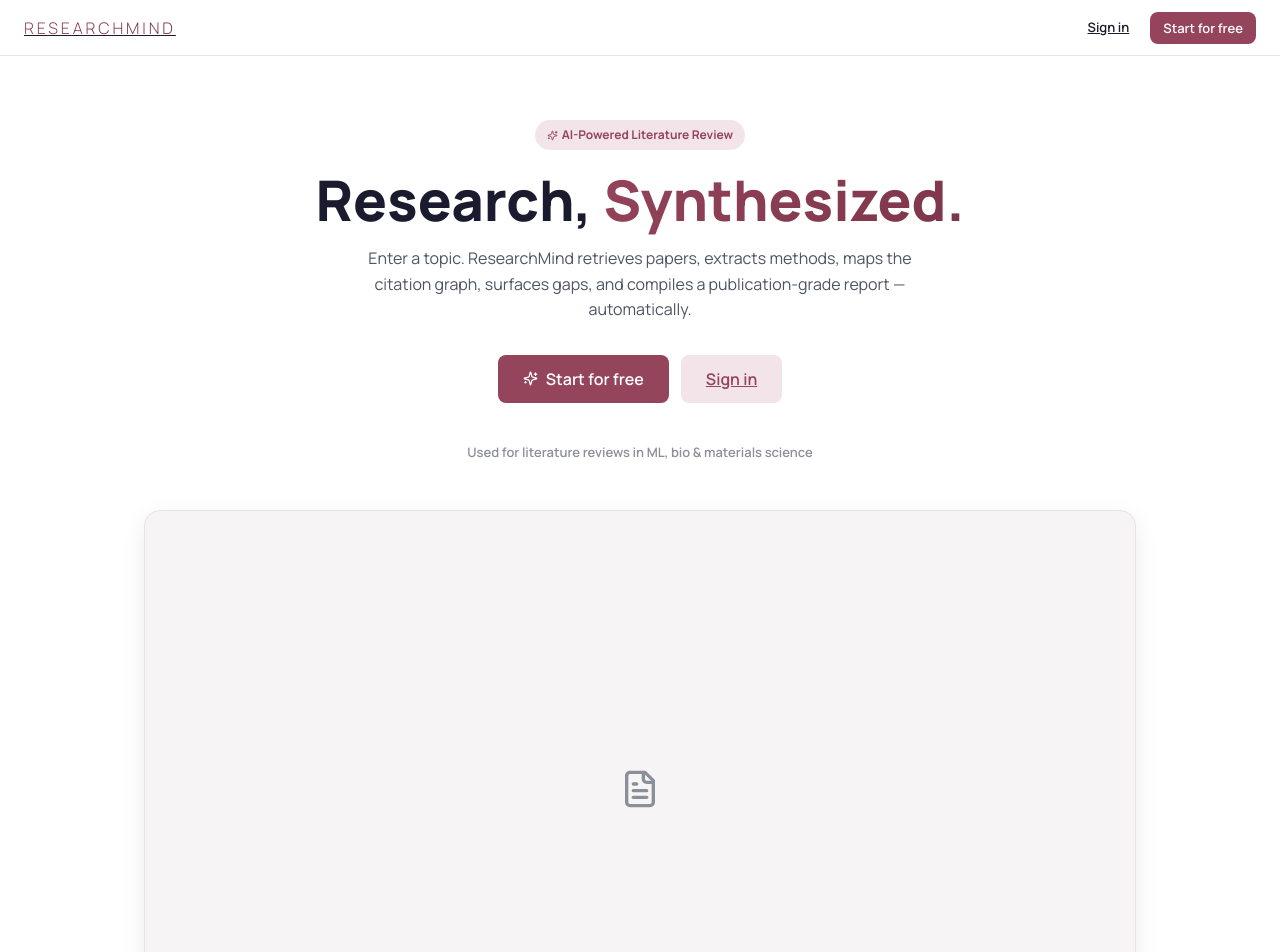
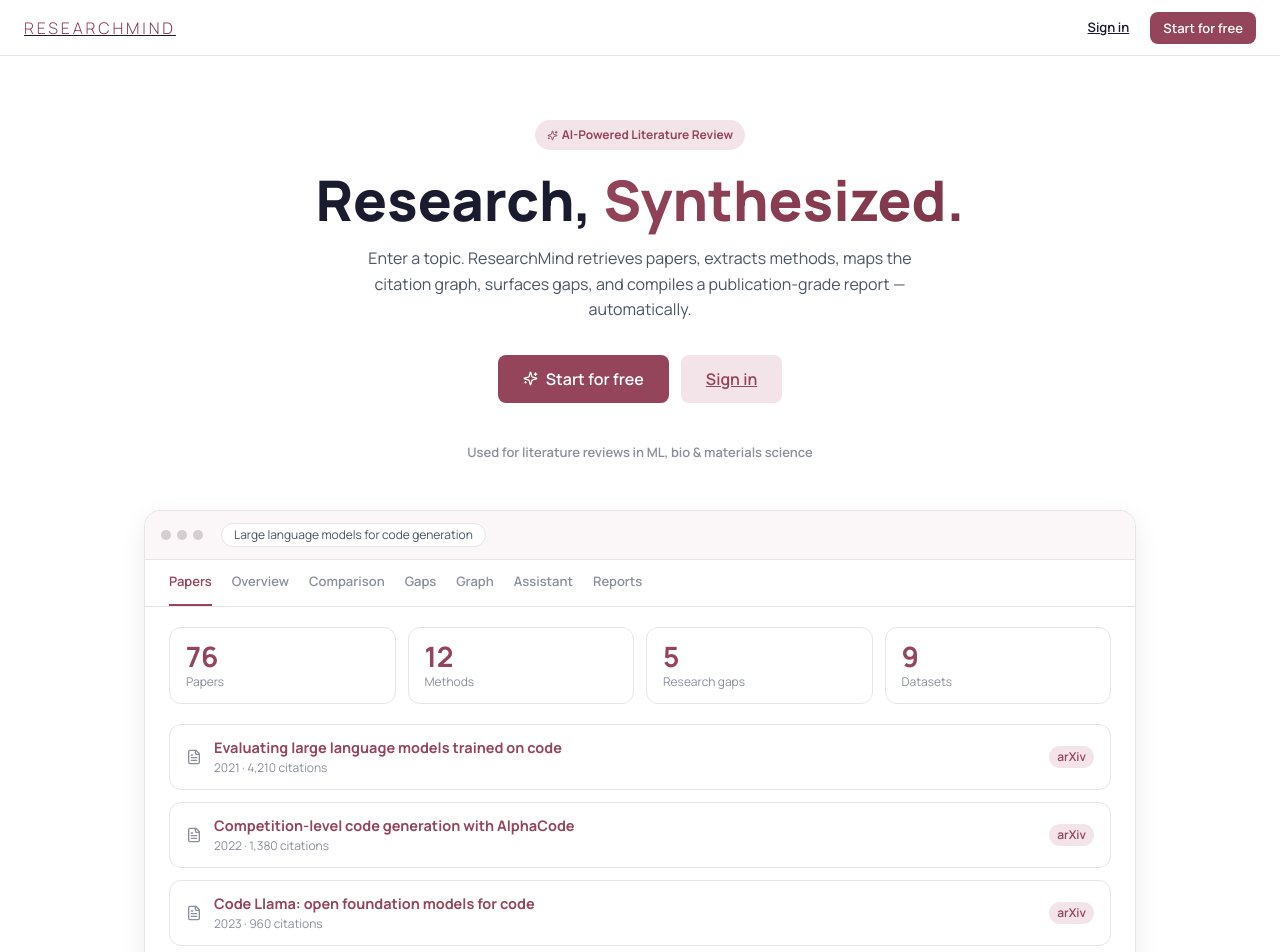
Before and after one commit to lohithg-15/Research-mind, a React (Vite) app in the folder frontend/: page / in a window 1280 px wide. Shown: the top 952 px of the page. Built offline with nearby package versions, Linux system fonts and the light colour scheme.

Commit message:
corrections in ui

```diff
--- a/frontend/src/pages/LandingPage.css
+++ b/frontend/src/pages/LandingPage.css
@@ -131,3 +131,24 @@
   .rm-landing-title { font-size: 36px; line-height: 42px; }
   .rm-landing-features { grid-template-columns: 1fr; }
 }
+
+/* Product preview mock */
+.rm-landing-preview-frame { display: block; background: var(--rm-bg); }
+.rm-mock { display: flex; flex-direction: column; height: 100%; }
+.rm-mock-bar { display: flex; align-items: center; gap: 6px; padding: var(--rm-space-3) var(--rm-space-4); background: var(--rm-bg-sidebar); border-bottom: 1px solid var(--rm-border); }
+.rm-mock-dot { width: 10px; height: 10px; border-radius: 50%; background: var(--rm-border-strong); }
+.rm-mock-url { margin-left: var(--rm-space-3); padding: 2px var(--rm-space-3); border-radius: var(--rm-radius-pill); background: var(--rm-bg); border: 1px solid var(--rm-border); color: var(--rm-text-secondary); font-size: var(--rm-font-size-micro); }
+.rm-mock-tabs { display: flex; gap: var(--rm-space-5); padding: var(--rm-space-3) var(--rm-space-6) 0; border-bottom: 1px solid var(--rm-border); overflow: hidden; }
+.rm-mock-tab { padding-bottom: var(--rm-space-3); color: var(--rm-text-muted); font-size: var(--rm-font-size-small); font-weight: 600; border-bottom: 2px solid transparent; }
+.rm-mock-tab-active { color: var(--rm-accent); border-bottom-color: var(--rm-accent); }
+.rm-mock-stats { display: grid; grid-template-columns: repeat(4, 1fr); gap: var(--rm-space-3); padding: var(--rm-space-5) var(--rm-space-6) 0; }
+.rm-mock-stat { padding: var(--rm-space-3) var(--rm-space-4); border: 1px solid var(--rm-border); border-radius: var(--rm-radius-md); display: grid; }
+.rm-mock-stat strong { font-size: var(--rm-font-size-h1); color: var(--rm-accent); line-height: 1.2; }
+.rm-mock-stat span { color: var(--rm-text-muted); font-size: var(--rm-font-size-micro); }
+.rm-mock-list { display: grid; gap: var(--rm-space-3); padding: var(--rm-space-5) var(--rm-space-6); text-align: left; }
+.rm-mock-paper { display: flex; align-items: center; gap: var(--rm-space-3); padding: var(--rm-space-3) var(--rm-space-4); border: 1px solid var(--rm-border); border-radius: var(--rm-radius-md); color: var(--rm-text-muted); }
+.rm-mock-paper div { flex: 1; min-width: 0; display: grid; }
+.rm-mock-paper strong { color: var(--rm-accent); font-size: var(--rm-font-size-body); overflow: hidden; text-overflow: ellipsis; white-space: nowrap; }
+.rm-mock-paper span { font-size: var(--rm-font-size-micro); }
+.rm-mock-paper em { font-style: normal; padding: 2px 8px; border-radius: var(--rm-radius-pill); background: var(--rm-accent-soft); color: var(--rm-accent); font-size: var(--rm-font-size-micro); font-weight: 600; }
+@media (max-width: 700px) { .rm-landing-preview-frame { aspect-ratio: auto; } .rm-mock-stats { grid-template-columns: repeat(2, 1fr); } .rm-mock-tab:nth-child(n+4) { display: none; } }
--- a/frontend/src/pages/LandingPage.jsx
+++ b/frontend/src/pages/LandingPage.jsx
@@ -11,6 +11,14 @@ const FEATURES = [
   { Icon: BookOpen, title: 'Literature search', desc: 'Retrieves papers from arXiv & Semantic Scholar.' },
   { Icon: Sparkles,  title: 'AI extraction',     desc: 'Extracts methods, metrics and limitations.' },
   { Icon: GitFork,   title: 'Gap detection',     desc: 'Surfaces unexplored research opportunities.' },
+];
+
+const MOCK_TABS = ['Papers', 'Overview', 'Comparison', 'Gaps', 'Graph', 'Assistant', 'Reports'];
+const MOCK_STATS = [['76', 'Papers'], ['12', 'Methods'], ['5', 'Research gaps'], ['9', 'Datasets']];
+const MOCK_PAPERS = [
+  ['Evaluating large language models trained on code', '2021 · 4,210 citations'],
+  ['Competition-level code generation with AlphaCode', '2022 · 1,380 citations'],
+  ['Code Llama: open foundation models for code', '2023 · 960 citations'],
 ];
 
 export default function LandingPage() {
@@ -28,8 +36,8 @@ export default function LandingPage() {
           <Wordmark size={16} />
         </Link>
         <div className="rm-landing-header-actions">
-          <Link to="/login" className="rm-btn rm-btn-ghost rm-btn-sm">Sign in</Link>
-          <Button size="sm" onClick={handleStart}>Start for free</Button>
+          {!isAuthenticated && <Link to="/login" className="rm-btn rm-btn-ghost rm-btn-sm">Sign in</Link>}
+          <Button size="sm" onClick={handleStart}>{isAuthenticated ? 'New research' : 'Start for free'}</Button>
         </div>
       </header>
 
@@ -50,11 +58,13 @@ export default function LandingPage() {
           </p>
           <div className="rm-landing-cta-row">
             <Button size="lg" icon={<Sparkles size={15} />} onClick={handleStart}>
-              Start for free
+              {isAuthenticated ? 'New research' : 'Start for free'}
             </Button>
-            <Button size="lg" variant="secondary" as={Link} to="/login">
-              Sign in
-            </Button>
+            {!isAuthenticated && (
+              <Button size="lg" variant="secondary" as={Link} to="/login">
+                Sign in
+              </Button>
+            )}
           </div>
           <div className="rm-landing-proof-row">
             <span>Used for literature reviews in ML, bio & materials science</span>
@@ -62,8 +72,30 @@ export default function LandingPage() {
         </section>
 
         <section className="rm-landing-preview">
-          <div className="rm-landing-preview-frame" role="img" aria-label="Product preview">
-            <FileText size={40} />
+          <div className="rm-landing-preview-frame" role="img" aria-label="Preview of a ResearchMind workspace">
+            <div className="rm-mock" aria-hidden="true">
+              <div className="rm-mock-bar">
+                <span className="rm-mock-dot" /><span className="rm-mock-dot" /><span className="rm-mock-dot" />
+                <span className="rm-mock-url">Large language models for code generation</span>
+              </div>
+              <div className="rm-mock-tabs">
+                {MOCK_TABS.map((tab, i) => <span key={tab} className={i === 0 ? 'rm-mock-tab rm-mock-tab-active' : 'rm-mock-tab'}>{tab}</span>)}
+              </div>
+              <div className="rm-mock-stats">
+                {MOCK_STATS.map(([value, label]) => (
+                  <div key={label} className="rm-mock-stat"><strong>{value}</strong><span>{label}</span></div>
+                ))}
+              </div>
+              <div className="rm-mock-list">
+                {MOCK_PAPERS.map(([title, meta]) => (
+                  <div key={title} className="rm-mock-paper">
+                    <FileText size={16} />
+                    <div><strong>{title}</strong><span>{meta}</span></div>
+                    <em>arXiv</em>
+                  </div>
+                ))}
+              </div>
+            </div>
           </div>
         </section>
 
--- a/frontend/src/pages/LoginPage.jsx
+++ b/frontend/src/pages/LoginPage.jsx
@@ -12,7 +12,7 @@ export default function LoginPage() {
   const { login, loading } = useAuth();
   const navigate = useNavigate();
   const location = useLocation();
-  const from = location.state?.from?.pathname || '/';
+  const from = location.state?.from?.pathname || '/research/new';
 
   const [email,    setEmail]    = useState('');
   const [password, setPassword] = useState('');
--- a/frontend/src/pages/ProgressPage.jsx
+++ b/frontend/src/pages/ProgressPage.jsx
@@ -1,6 +1,6 @@
 import React, { useEffect, useState } from 'react';
 import { useParams, useNavigate } from 'react-router-dom';
-import { Loader2, AlertCircle, RotateCcw, Plus, XCircle, FileSearch } from 'lucide-react';
+import { Loader2, CheckCircle2, AlertCircle, RotateCcw, Plus, XCircle, FileSearch } from 'lucide-react';
 import AppShell from '../components/shell/AppShell';
 import { useResearch } from '../context/ResearchContext';
 import Card from '../components/ui/Card';
@@ -85,7 +85,7 @@ export default function ProgressPage() {
                     ? <XCircle size={20} color="var(--rm-danger)" />
                     : isRunning
                     ? <Loader2 size={20} className="rm-spinner" color="var(--rm-accent)" />
-                    : <Loader2 size={20} color="var(--rm-success)" />
+                    : <CheckCircle2 size={20} color="var(--rm-success)" />
                   }
                   <h1 className="rm-progress-card-title">
                     {isError ? 'Research failed' : 'Working on your request'}
--- a/frontend/src/pages/SignupPage.jsx
+++ b/frontend/src/pages/SignupPage.jsx
@@ -34,7 +34,7 @@ export default function SignupPage() {
     }
     try {
       await register(email.trim().toLowerCase(), password);
-      navigate('/', { replace: true });
+      navigate('/research/new', { replace: true });
     } catch (err) {
       setError(err.message || 'Registration failed.');
     }
--- a/frontend/src/styles/base.css
+++ b/frontend/src/styles/base.css
@@ -64,3 +64,11 @@ button, input, textarea, select {
 .rm-sr-only { position: absolute; width: 1px; height: 1px; padding: 0; margin: -1px; overflow: hidden; clip: rect(0, 0, 0, 0); white-space: nowrap; border: 0; }
 
 .rm-relative { position: relative; }
+
+/* Loading indicators stay animated (slower) even with reduced motion: a frozen
+   spinner reads as a hung page. */
+@media (prefers-reduced-motion: reduce) {
+  .rm-spinner { animation: rm-spin 1.6s linear infinite !important; }
+  .rm-skeleton { animation-duration: 2.4s !important; animation-iteration-count: infinite !important; }
+  .rm-step-dot-running { animation-duration: 2.4s !important; animation-iteration-count: infinite !important; }
+}
--- a/frontend/src/styles/tabs.css
+++ b/frontend/src/styles/tabs.css
@@ -80,3 +80,6 @@
   .rm-table-toolbar { align-items: stretch; flex-direction: column; }
   .rm-table-search { width: 100%; }
 }
+
+/* Title column shows the full paper title */
+.rm-table-scroll th:first-child, .rm-table-scroll td:first-child { min-width: 300px; max-width: 420px; white-space: normal; overflow: visible; text-overflow: clip; overflow-wrap: anywhere; line-height: 1.4; }
```
